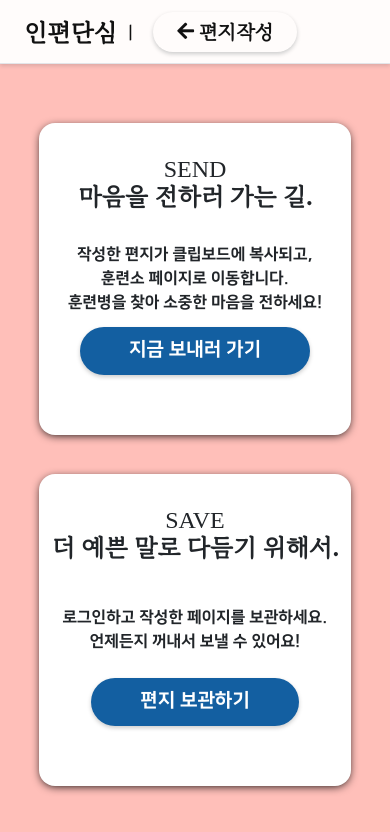
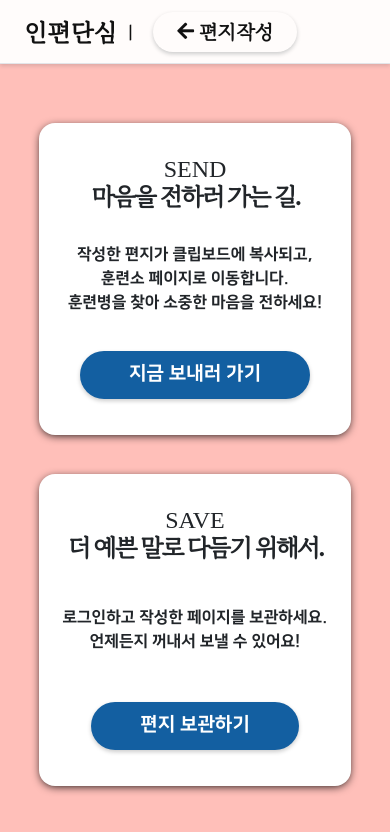
Before and after one commit to osamhack2020/WEB_InpenDansim_INPENDANSIM, a Vue app: page /write/send in a window 390 px wide. Shown: the top 832 px of the page. Built offline with nearby package versions, Linux system fonts and the light colour scheme; no server answers; a web font is replaced by a local one; what v-clipboard would draw is missing.

Commit message:
MOD: Run build

```diff
--- a/src/views/Send.vue
+++ b/src/views/Send.vue
@@ -212,11 +212,14 @@ export default {
   box-shadow: 0 2px 10px -2px #000;
   transition: box-shadow 0.3s ease;
 
-  .title-container {
+  & > div {
     display: flex;
     flex-direction: column;
     justify-content: center;
     align-items: center;
+  }
+
+  .title-container {
     .eng {
       font-family: "Shrikhand", cursive;
       font-size: 3rem;
@@ -225,7 +228,7 @@ export default {
     .kor {
       font-family: "maruburi";
       font-size: 2rem;
-      font-weight: 900;
+      font-weight: bolder;
     }
   }
   .article-container {
@@ -233,11 +236,6 @@ export default {
     font-weight: lighter;
     font-size: 1.3rem;
     line-height: 150%;
-
-    display: flex;
-    flex-direction: column;
-    justify-content: center;
-    align-items: center;
   }
   .btn {
     font-family: "nanum square";
@@ -314,6 +312,7 @@ export default {
       }
       .kor {
         font-size: 1.5rem;
+        letter-spacing: -2px;
       }
     }
     .article-container {
--- a/src/views/WriteRolling.vue
+++ b/src/views/WriteRolling.vue
@@ -167,7 +167,7 @@ export default {
   display: flex;
   flex-direction: column;
   align-items: center;
-  font-size: 34px;
+  font-size: 25px;
   padding-top: 20px;
   font-weight: bold;
   line-height: 60px;
```
Also changed, not shown: 17 other files (tests, documents, lock files or other folders).
